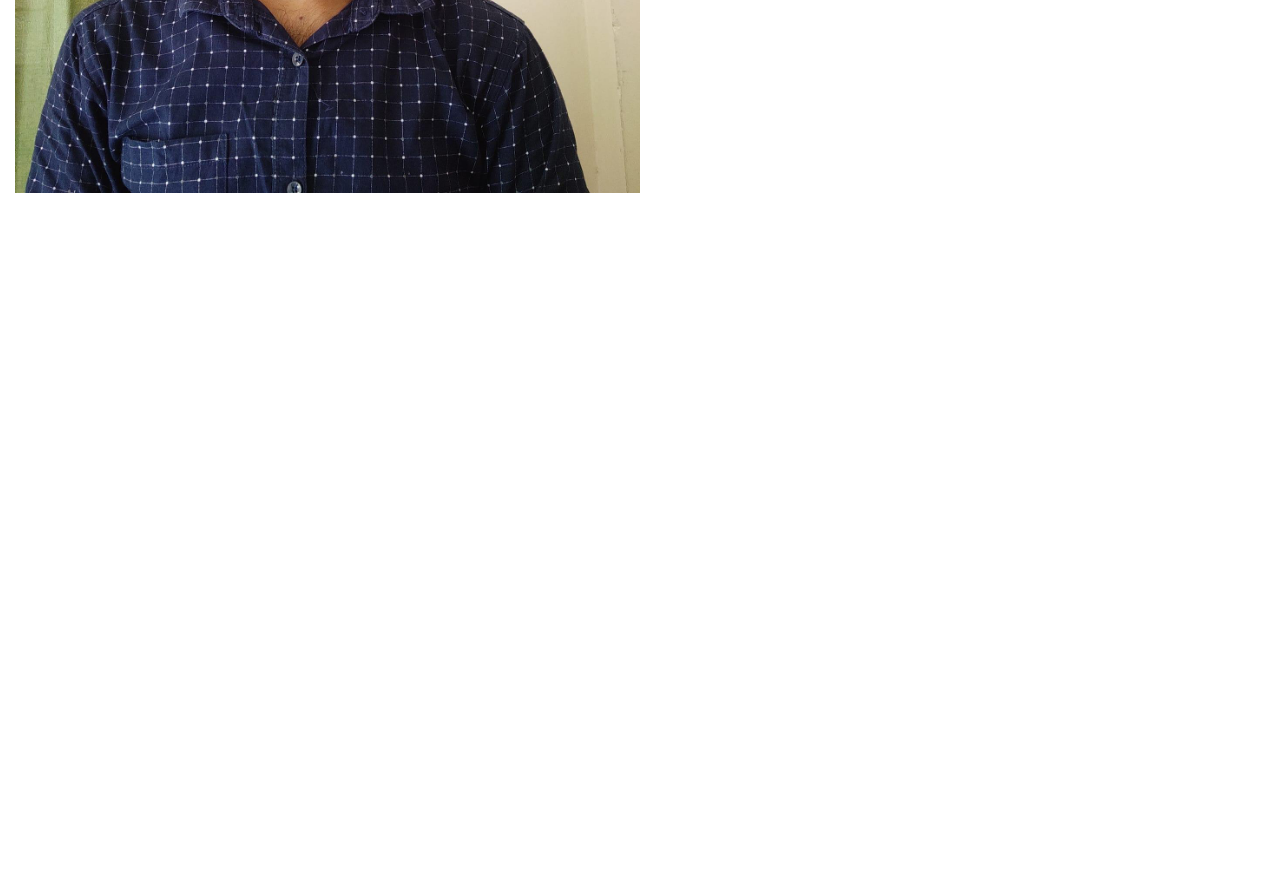
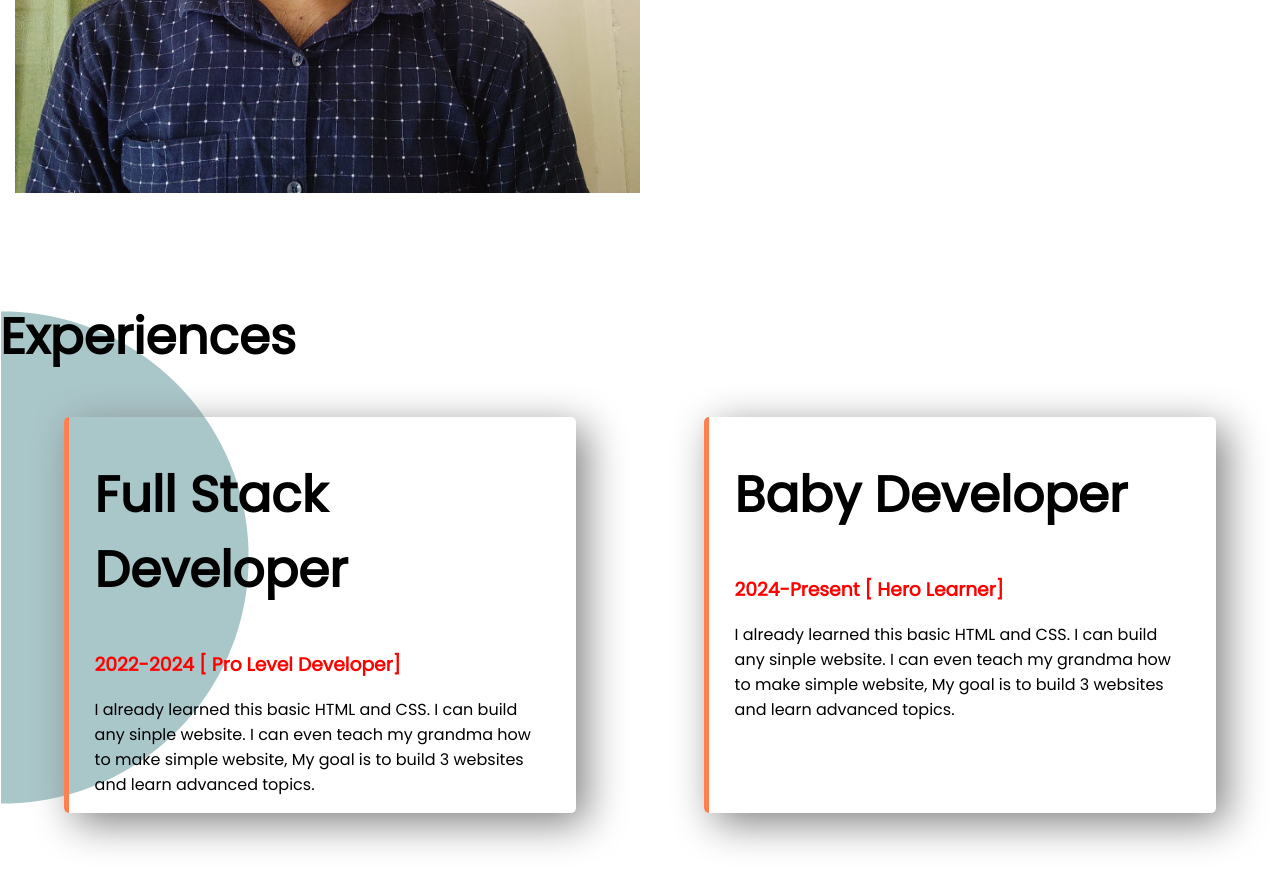
Before and after one commit to TanbirAj/my-portfolio, a plain HTML site: page index.html in a window 1280 px wide. Shown: the part 1164-2050 px from the top of the page. Before the commit the page ends 1464 px from the top, so only its background shows below. Drawn offline with Linux system fonts and the light colour scheme.

Commit message:
add experiences

```diff
--- a/index.html
+++ b/index.html
@@ -11,10 +11,10 @@
     <link rel="stylesheet" href="style.css">
 </head>
 <body>
-   <section class="banner">
+   <section class="banner flexible-container">
     <div class="half-width">
         <h1>Welcome To</h1>
-        <h1> <span class="orange-color">Tanbir Aj</span> World!</h1>
+        <h1> <span class="red-color">Tanbir Aj</span> World!</h1>
         <h3>Real men don’t take selfies.</h3>
             <p>I don’t take selfies but love to see myself. Love to do programming. I want to build myself as a successful web
             developer.That's why I am learning and mastering web development.I will not stop until I become the Web development
@@ -26,16 +26,33 @@
     </div>
 
    </section>
-   <section class="dream-big">
+   <section class="dream-big flexible-container">
     <div class="half-width">
         <img src="image/tanbir.jpg" alt="">
     </div>
     <div class="half-width">
         <h1>Dream Big</h1>
-        <h2>Become a Web Developer</h2>
+        <h2 class="red-color">Become a Web Developer</h2>
         <p>I already learned this basic HTML and CSS. I can build any sinple website. I can even teach my grandma how to make simple website, My goal is to build 3 websites and learn advanced topics.</p>
         <a class="link-button" target="_blank" href="">DOWNLOAD RESUME</a>
     </div>
    </section>
+   <section class="experience-area">
+    <h1>Experiences</h1>
+    <div class="flexible-container">
+        <div class="experience-item">
+            <h1>Full Stack Developer</h1>
+            <h3 class="red-color">2022-2024 [ Pro Level Developer]</h3>
+            <p>I already learned this basic HTML and CSS. I can build any sinple website. I can even teach my grandma how to
+                make
+                simple website, My goal is to build 3 websites and learn advanced topics.</p>
+        </div>
+        <div class="experience-item">
+            <h1>Baby Developer</h1>
+            <h3 class="red-color">2024-Present [ Hero Learner]</h3>
+            <p>I already learned this basic HTML and CSS. I can build any sinple website. I can even teach my grandma how to make simple website, My goal is to build 3 websites and learn advanced topics.</p>
+        </div>
+    </div>
+   </section>
 </body>
 </html>
--- a/style.css
+++ b/style.css
@@ -6,16 +6,17 @@ margin: 0;
 h1{
     font-size:50px;
 }
-.orange-color{
+.red-color{
     color: red;
 }
-section{
+.flexible-container{
     display: flex;
     margin-bottom: 100px;
 }
 .half-width{
     width: 50%;
     padding-left: 15px;
+
 }
 .half-width img {
     width: 100%;
@@ -32,3 +33,18 @@ section{
 .banner{
     background-image:url(image/banner.webp);
 }
+.experience-area{
+    background-image: url(image/k.png);
+    background-repeat: no-repeat;
+    background-position: left;
+}
+.experience-item{
+    width: 40%;
+    margin-left: 5%;
+    margin-right: 5%;
+    padding-left: 2%;
+    padding-right: 2%;
+    box-shadow: 10px 10px 40px grey;
+    border-radius: 5px;
+    border-left: 5px solid coral;
+}
```
Also changed, not shown: image/k.png (added).
